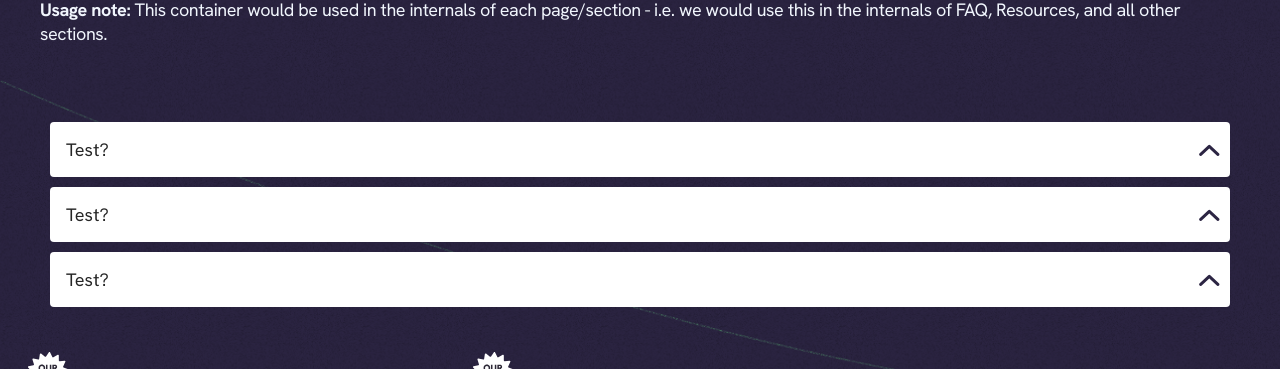
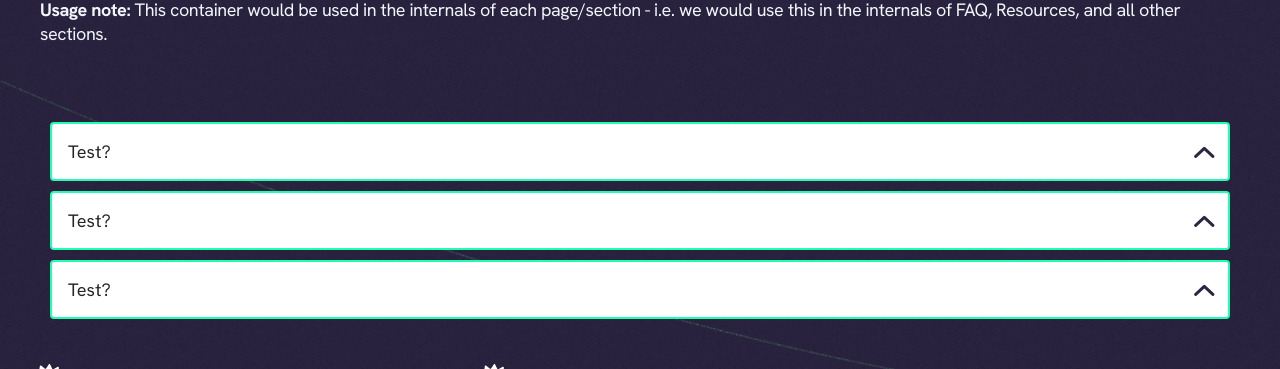
Before and after one commit to nwplus/www, a Next.js app: page /charcuterie in a window 1280 px wide. Shown: the part 1160-1529 px from the top of the page. Built offline with nearby package versions, Linux system fonts and the light colour scheme; grey boxes are pictures that could not be loaded.

Commit message:
pr feedback

```diff
--- a/components/FaqBox.js
+++ b/components/FaqBox.js
@@ -25,6 +25,7 @@ const TopContainer = styled.div`
   justify-content: space-between;
   align-items: center;
   border-radius: ${(p) => (p.isExpanded ? '4px 4px 0 0' : '4px')};
+  border: 2px solid #20FFAF;
   background: ${(p) =>
     p.isExpanded
       ? 'linear-gradient(0deg, #20FFAF -10.56%, #01DACC 100%)'
@@ -39,7 +40,7 @@ const Question = styled.p`
 
 const Arrow = styled.img`
   position: absolute;
-  right: 10px;
+  right: 15px;
   transform: ${(p) => (p.isExpanded ? 'rotate( -180deg )' : 'none')};
   transition: transform 0.5s ease;
 `;
```
